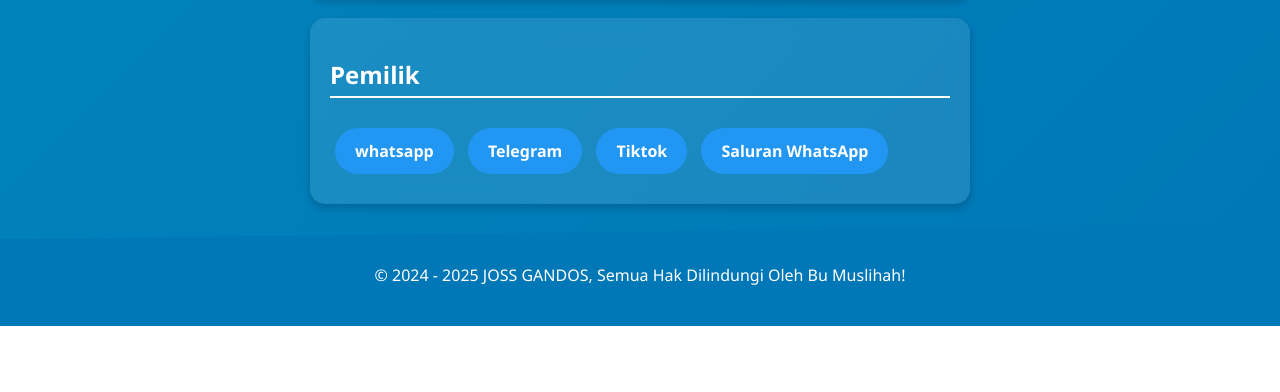
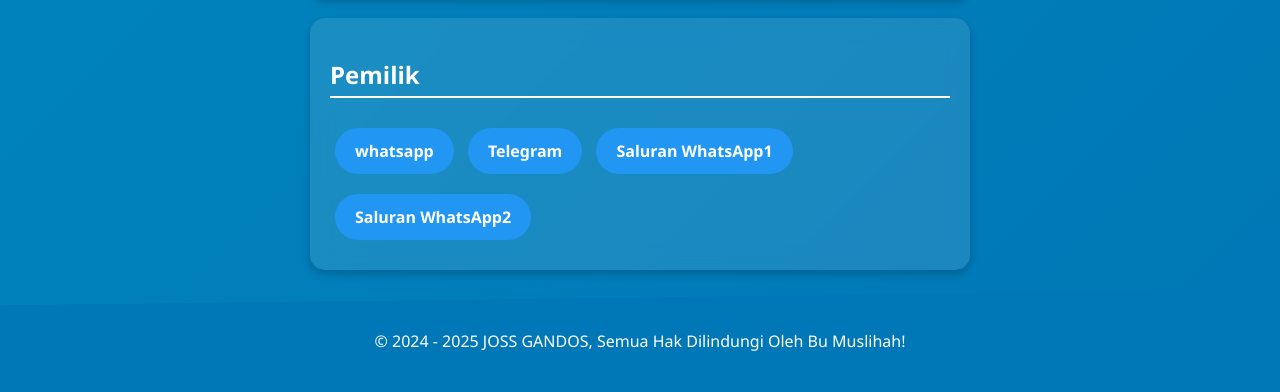
Before and after one commit to FadelSM/kls-IX-F, a plain HTML site: page index.html in a window 1280 px wide. Shown: the part 6904-7296 px from the top of the page. Before the commit the page ends 7230 px from the top, so only its background shows below. Drawn offline with Linux system fonts and the light colour scheme.

Commit message:
Update index.html

```diff
--- a/index.html
+++ b/index.html
@@ -206,8 +206,8 @@
   <h2>Pemilik</h2>
   <a href="https://wa.me/6283139073473" class="btn">whatsapp</a>
   <a href="https://t.me/delzzzzzzzzzzzz" class="btn">Telegram</a>
-  <a href="https://t.me/delzzzzzzzzzzzz" class="btn">Tiktok</a>
-  <a href="https://whatsapp.com/channel/0029VaoeOmdGOj9ncHIO2L1H" class="btn">Saluran WhatsApp</a>
+  <a href="https://whatsapp.com/channel/0029VaxkfpeG8l55XNsBaq3Q" class="btn">Saluran WhatsApp1</a>
+  <a href="https://whatsapp.com/channel/0029Vb1xAVV0LKZ5LpnIzq0t" class="btn">Saluran WhatsApp2</a>
 </div>
 
   </div>  <div class="footer animate">
```
